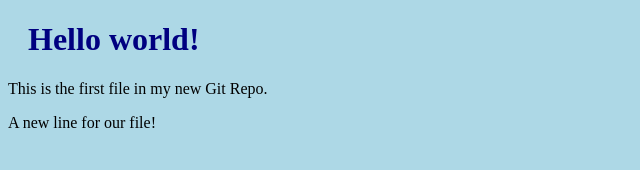
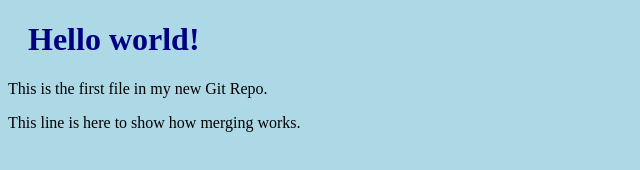
Before and after one commit to Hituion/hello-world, a plain HTML site: page index.html in a window 1280 px wide. Shown: the whole page, without its empty margins (0-640 px from the left). Drawn offline with Linux system fonts and the light colour scheme.

Commit message:
updated index.html with emergency fix

```diff
--- a/index.html
+++ b/index.html
@@ -8,7 +8,7 @@
 
 <h1>Hello world!</h1>
 <p>This is the first file in my new Git Repo.</p>
-<p>A new line for our file!</p>
+<p>This line is here to show how merging works.</p>
 
 </body>
 </html>
```
